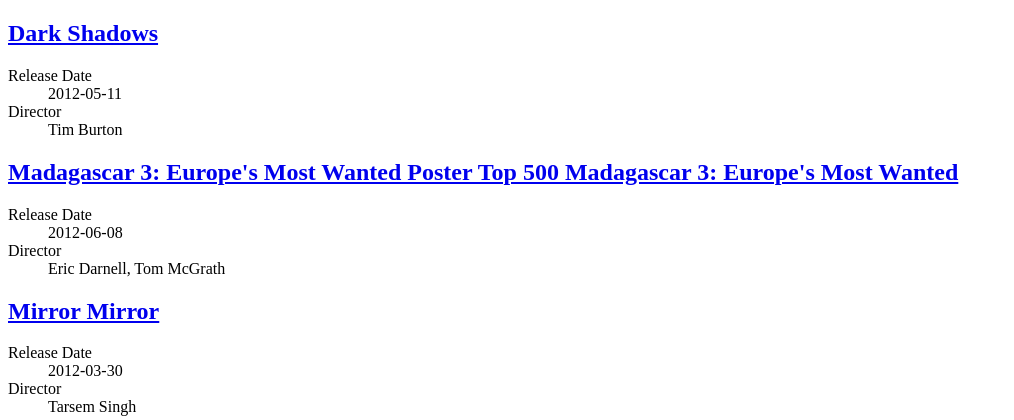
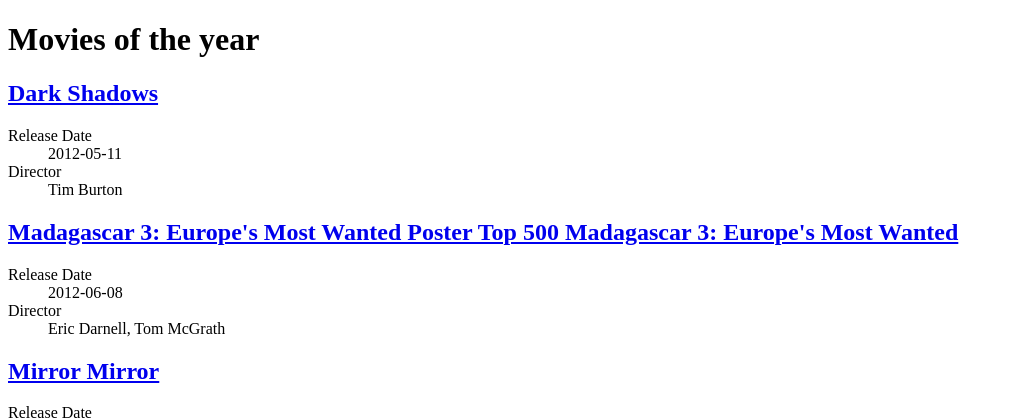
Before and after one commit to soudaou/assignments, a PHP site: page / in a window 1280 px wide. Shown: the top 420 px of the page, without its empty margins (0-1014 px from the left). Run offline with PHP 8.4, Linux system fonts and the light colour scheme; data comes from the database, SQL or seed files in the repository.

Commit message:
added a h1 tag

```diff
--- a/mtm1531/assignment-5/index.php
+++ b/mtm1531/assignment-5/index.php
@@ -20,7 +20,7 @@ $results = $sql->fetchALL();
 </head>
 
 <body>
-
+	<h1>Movies of the year</h1>
 	<?php foreach ($results as $movie) : ?>
 	<h2>
 		<a href="single.php?id=<?php echo $movie['id']; ?>">
```
